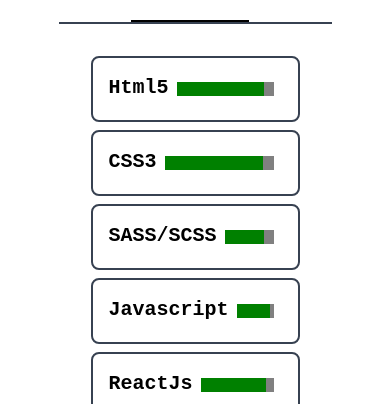
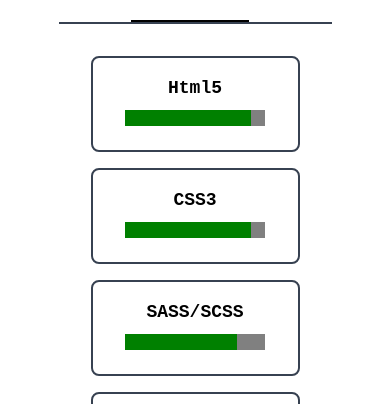
Before and after one commit to Amirkzm/Portfolio, a React (Create React App) app: page / in a window 390 px wide. Both pictures are taken after a click on the button "Skills". Shown: the part 3101-3505 px from the top of the page. Built offline with nearby package versions, Linux system fonts and the light colour scheme.

Commit message:
making skills section responsive

```diff
--- a/src/components/about/SkillItem.js
+++ b/src/components/about/SkillItem.js
@@ -2,12 +2,12 @@
 
 const SkillItem = ({ title, percentage }) => {
   return (
-    <div className="flex justify-between mb-2 p-4 border-2 border-gray-700 overflow-scroll rounded-lg">
-      <h1 className="font-body text-xl font-black">{title}</h1>
+    <div className="flex flex-col items-center justify-between mb-4 p-4 border-2 border-gray-700 rounded-lg md:flex-row">
+      <h1 className="font-body text-lg font-black ">{title}</h1>
       <progress
         value={percentage}
         max="100"
-        className="text-3xl rounded-xl p-2 accent-red-600"
+        className="text-lg rounded-xl p-2 w-[90%] h-8 md:w-[50%]"
       >
         {percentage}%
       </progress>
```
